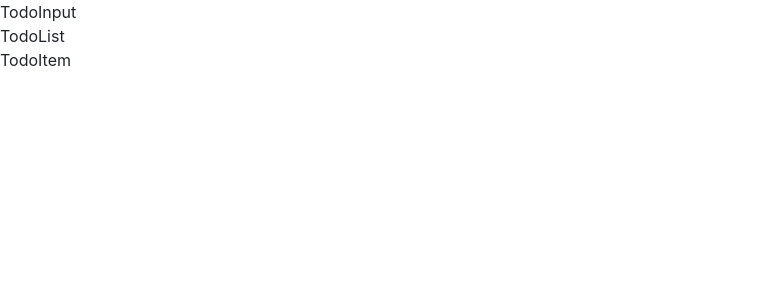
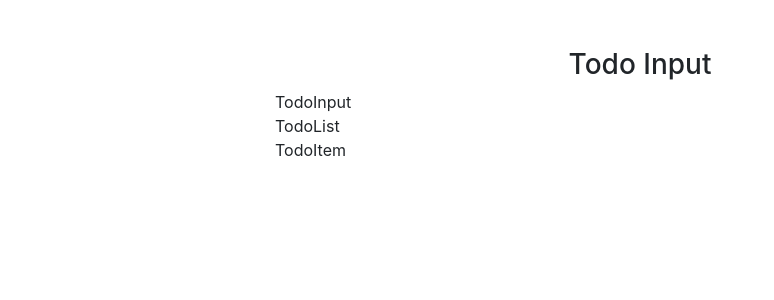
Before and after one commit to matthiashaefeli/react-todo, a React (Create React App) app: page / in a window 1280 px wide. Shown: the top 300 px of the page, without its empty margins (0-774 px from the left). Built offline with nearby package versions, Linux system fonts and the light colour scheme.

Commit message:
function and state

```diff
--- a/src/App.js
+++ b/src/App.js
@@ -1,15 +1,59 @@
 import React, { Component } from 'react';
-import uuid from 'uuid';
+import { v4 as uuidv4 } from 'uuid';
 import 'bootstrap/dist/css/bootstrap.min.css'
 import TodoList from './components/TodoList';
 import TodoInput from './components/TodoInput';
 
 export default class App extends Component {
+  state = {
+    items: [{ id: 1, title: 'first task' },
+    { id: 2, title: 'second task' },
+    { id: 3, title: 'third task' }
+    ],
+    id: uuidv4(),
+    item: '',
+    editItem: false
+  }
+  handleChange = (e) => {
+    console.log('handleChange')
+  }
+
+  handleSubmit = (e) => {
+    console.log('handleSubmit')
+  }
+
+  clearList = () => {
+    console.log('clearList')
+  }
+
+  handleDelete = (id) => {
+    console.log(id)
+  }
+
+  handleEdit = (id) => {
+    console.log(id)
+  }
+
   render() {
     return (
-      <div>
-        <TodoInput />
-        <TodoList />
+      <div className="container">
+        <div className="row">
+          <div className="col-10 mx-auto col-md-8 mt-5">
+            <h3 className="text-capitalize text-center">todo input</h3>
+            <TodoInput
+              item={this.state.item}
+              handleChange={this.handleChange}
+              handleSubmit={this.handleSubmit}
+              editItem={this.state.editItem}
+            />
+            <TodoList
+              items={this.state.items}
+              clearList={this.clearList}
+              handledelete={this.handleDelete}
+              handleEdit={this.handleEdit}
+            />
+          </div>
+        </div>
       </div>
     )
   }
```
